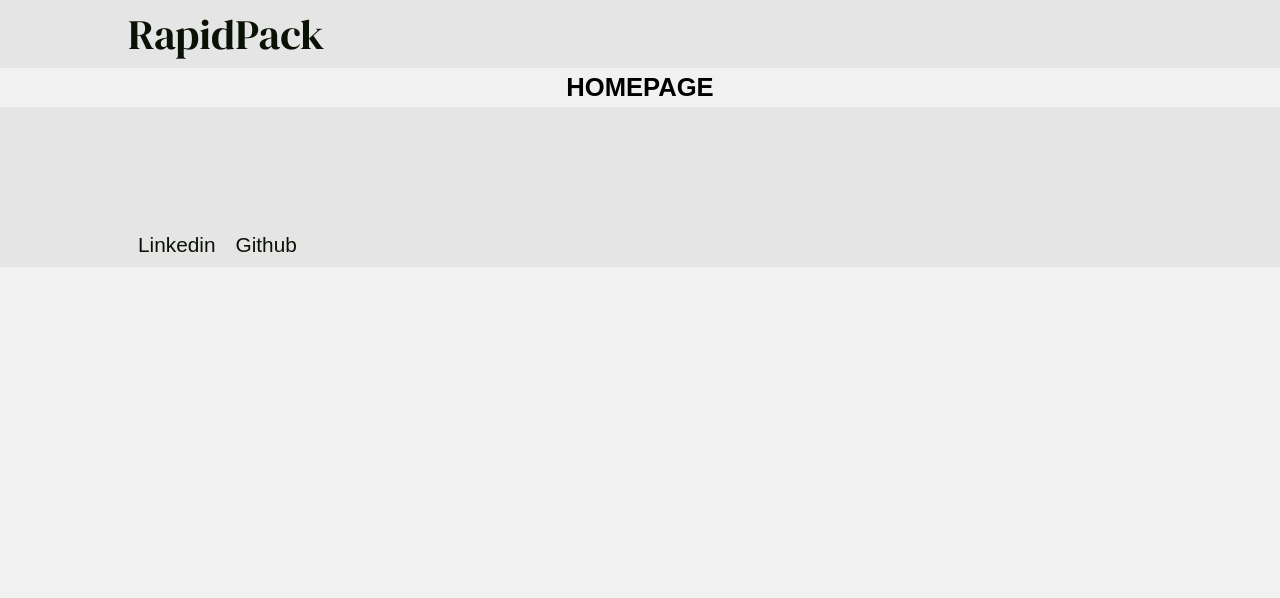
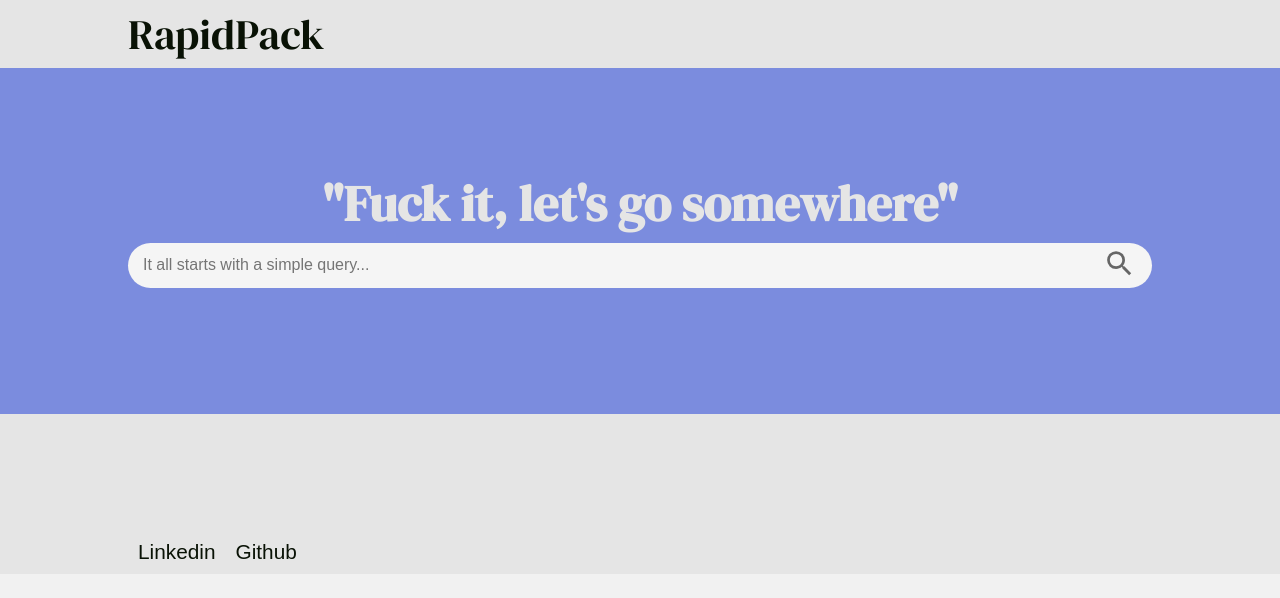
Before and after one commit to Matt-478/Rapid_Pack_Revised, a React (Create React App) app in the folder redone-rapid-pack/: page / in a window 1280 px wide. Shown: the top 598 px of the page. Built offline with nearby package versions, Linux system fonts and the light colour scheme.

Commit message:
Add input form

```diff
--- a/redone-rapid-pack/src/components/Homepage.jsx
+++ b/redone-rapid-pack/src/components/Homepage.jsx
@@ -1,10 +1,41 @@
 import React from 'react'
+import { useState, useEffect } from 'react';
 
 function Homepage() {
+  const[query, setQuery] = useState("")
+
+
+  const handleChange = (e) => {
+    setQuery(e.target.value)
+  }
+
+  const handleSubmit = (e) => {
+    e.preventDefault()
+    // setRealState(query)
+  }
+
+
   return (
-    <h3>
-      HOMEPAGE
-    </h3>
+      <div className="header-bg">
+        <div className="head-line">
+          <h2>"Fuck it, let's go somewhere"</h2>
+        </div>
+
+          <div className="p-page">
+            <div className="wrapper" >
+              <form onSubmit={handleSubmit}>
+              <div className="searchBar" >
+                <input id="searchQueryInput" type="text" name="searchQueryInput" placeholder="It all starts with a simple query..." value={query} onChange={handleChange}/>
+                <button id="searchQuerySubmit" type="submit" name="searchQuerySubmit">
+                  <svg  viewBox="0 0 24 24">
+                  <path fill="#666666" d="M9.5,3A6.5,6.5 0 0,1 16,9.5C16,11.11 15.41,12.59 14.44,13.73L14.71,14H15.5L20.5,19L19,20.5L14,15.5V14.71L13.73,14.44C12.59,15.41 11.11,16 9.5,16A6.5,6.5 0 0,1 3,9.5A6.5,6.5 0 0,1 9.5,3M9.5,5C7,5 5,7 5,9.5C5,12 7,14 9.5,14C12,14 14,12 14,9.5C14,7 12,5 9.5,5Z" />
+                  </svg>
+                </button>
+              </div>
+              </form>
+            </div>
+          </div>
+      </div>
   )
 }
 
```
